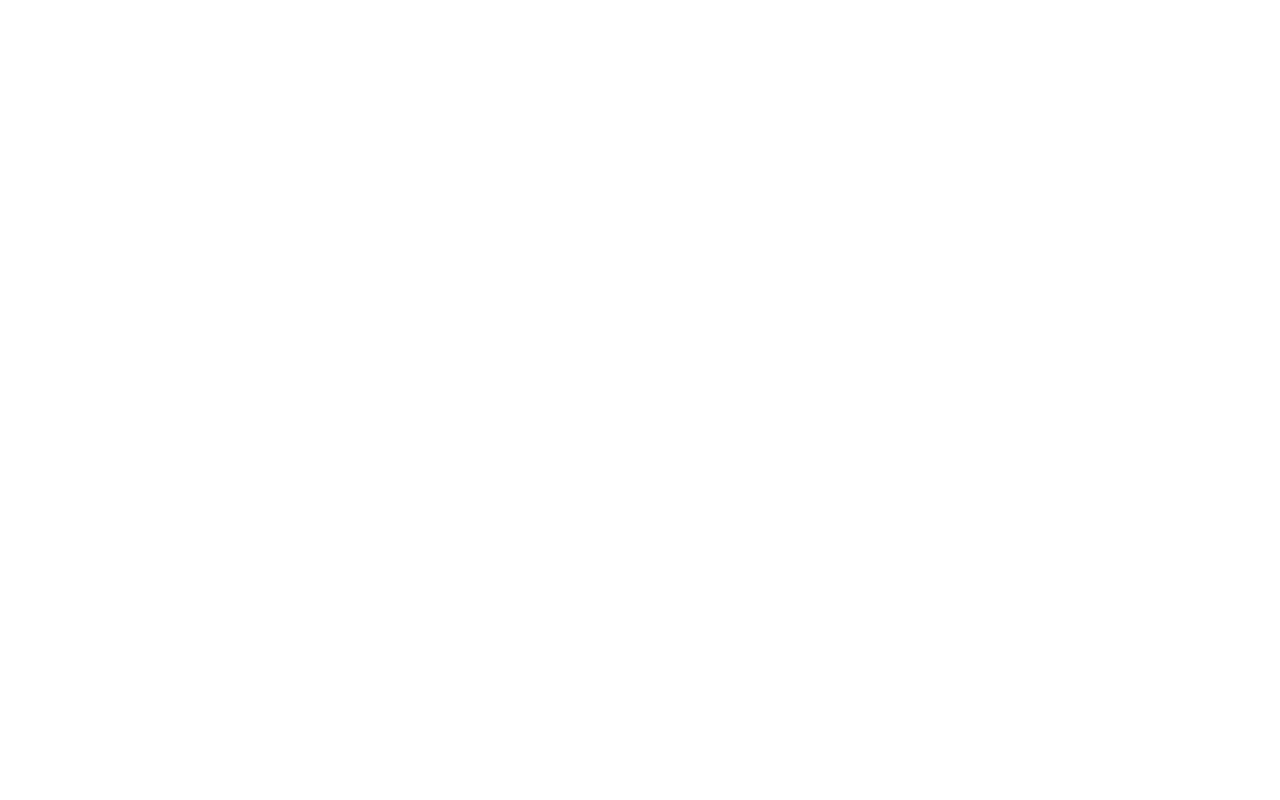
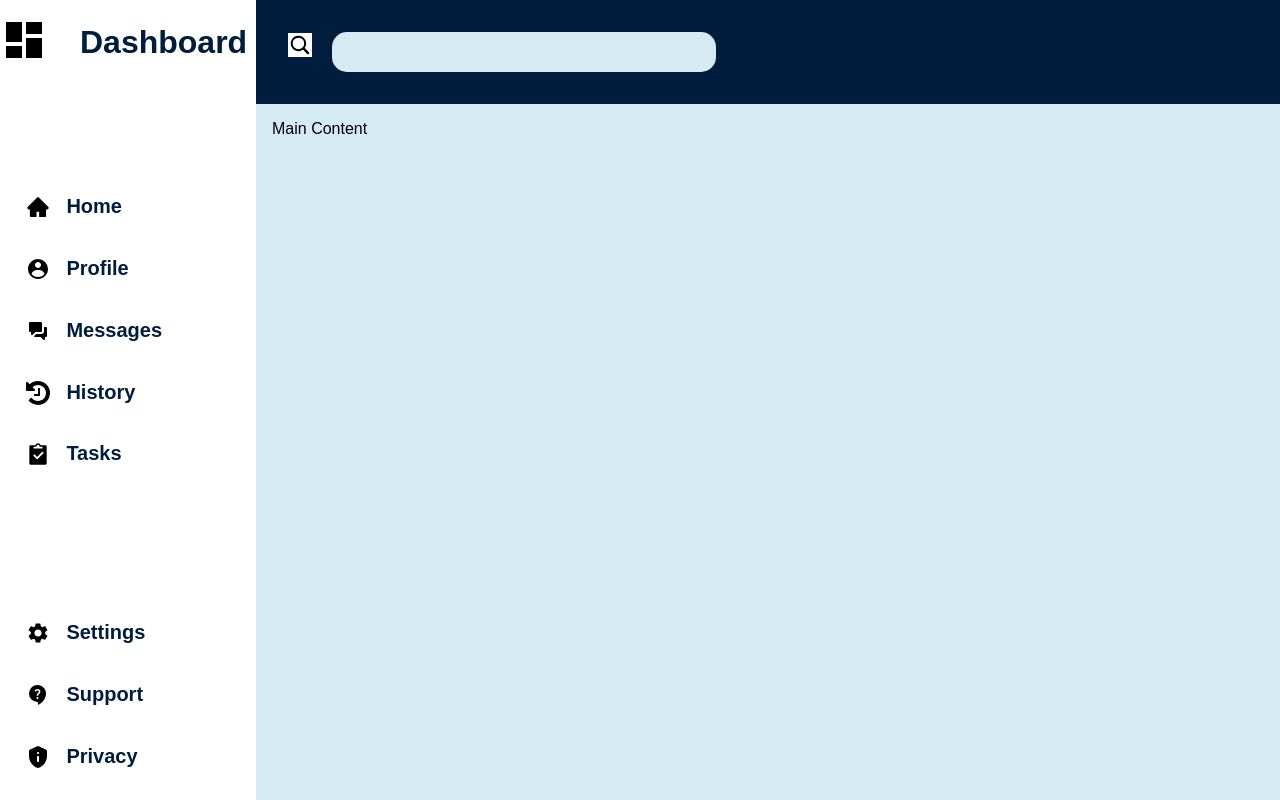
Before and after one commit to maha-2ray/admin-dashboard, a plain HTML site: page index.html in a window 1280 px wide. Drawn offline with Linux system fonts and the light colour scheme.

Commit message:
Added icons to the project

```diff
--- a/index.html
+++ b/index.html
@@ -5,8 +5,39 @@
     <meta name="viewport" content="width=device-width, initial-scale=1.0">
     <link rel="stylesheet" href="styles.css">
     <title>Admin Dashboard</title>
+    <script src="https://code.iconify.design/iconify-icon/2.1.0/iconify-icon.min.js"></script>
 </head>
 <body>
-
+    <div class="grid-container">
+        <header class="header">
+            <i><img src="icons/stash--search-solid.svg" alt="" class="svg-icons"></i>
+            <input
+                    type="search"
+                    name="search"
+                    id="search_input"
+                    class="search"
+            />
+        </header>
+        <nav class="nav">
+            <ul class="icons">
+                <li ><i><img src="icons/ic--baseline-dashboard.svg" alt="" class="dashboard-icon"></i></li>
+                <span class="dashboard">Dashboard</span>
+            </ul>
+            <ul class="tabs">
+              <li class="tab"><i><img src="icons/ant-design--home-filled.svg" alt="" class="svg-icons"></i>Home</li>
+              <li class="tab"><i><img src="icons/ix--user-profile-filled.svg" alt="" class="svg-icons"></i>Profile</li>
+              <li class="tab"><i><img src="icons/flowbite--messages-solid.svg" alt="" class="svg-icons"></i>Messages</li>
+              <li class="tab"><i><img src="icons/fa--history.svg" alt="" class="svg-icons"></i>History</li>
+              <li class="tab"><i><img src="icons/clarity--tasks-solid.svg" alt="" class="svg-icons"></i>Tasks</li>
+            </ul>
+            <ul class="tabs">
+                <li class="tab"><i><img src="icons/ic--baseline-settings.svg" alt="" class="svg-icons"></i>Settings</li>
+                <li class="tab"><i><img src="icons/material-symbols--contact-support.svg" alt="" class="svg-icons"></i>Support</li>
+                <li class="tab"><i><img src="icons/ic--round-privacy-tip.svg" alt="" class="svg-icons"></i>Privacy</li>
+            </ul>
+        </nav>
+        <main class="main">Main Content</main>
+    </div>
+    <script src="index.js"></script>
 </body>
 </html>
--- a/styles.css
+++ b/styles.css
@@ -0,0 +1,90 @@
+*{
+    margin: 0;
+    padding: 0;
+    box-sizing: border-box;
+}
+body{
+    font-family: Arial, Helvetica, sans-serif;
+}
+.grid-container{
+    display: grid;
+    grid-template-areas:
+    "nav header header"
+    "nav main sidebar";
+    grid-template-rows: auto 1fr auto;
+    grid-template-columns: 20vw 80vw;
+    height: 100vh;
+}
+.header{
+    grid-area: header;
+    background-color: #fff;
+    background-color: #001d3d;
+    padding: 2rem;
+}
+
+.nav{
+    grid-area: nav;
+    background-color: #fff;
+    color: #001d3d;
+    font-weight: bold;
+    font-size: 2em;
+    padding: 0;
+    display: flex;
+    flex-direction: column;
+    justify-content: space-between;
+}
+.main{
+    grid-area: main;
+    padding: 1rem;
+    background-color: #d6eaf3;
+}
+.search{
+    width: 40%;
+    height: 5vh;
+    border-radius: 15px;
+    border-style: none;
+    outline-style: none;
+    padding: .5rem;
+    background-color: #d6eaf3;
+
+}
+.icons{
+    margin-top: 1rem;
+    display: flex;
+}
+.dashboard{
+    list-style-type: none;
+    font-size: 2rem;
+    margin-top: .5rem;
+}
+.dashboard-icon{
+    margin-right: 2rem;
+    height: 3rem;
+}
+.svg-icons{
+    background: #fff;
+    width: 1.5rem;
+    margin-right: 1rem;
+}
+.tabs{
+    margin-top: 30px;
+}
+.tab{
+    display: flex;
+    font-size: 20px;
+    list-style-type: none;
+    margin: 20px;
+    width: 100%;
+    padding: .4rem;
+}
+.tab:hover{
+    transition: all ease-in-out 1s;
+    background-color: #001d3d;
+    cursor: pointer;
+    color: #fff;
+    border-top-left-radius: 10px;
+    border-bottom-left-radius: 10px;
+    border-top-right-radius: 10px;
+    border-bottom-right-radius: -10px;
+
+}
```
Also changed, not shown: icons/ant-design--home-filled.svg (added), icons/clarity--tasks-solid.svg (added), icons/fa--history.svg (added), icons/flowbite--messages-solid.svg (added), icons/ic--baseline-dashboard.svg (added), icons/ic--baseline-settings.svg (added), icons/ic--round-privacy-tip.svg (added), icons/ix--user-profile-filled.svg (added), icons/material-symbols--contact-support.svg (added), icons/stash--search-solid.svg (added), index.js (deleted).
